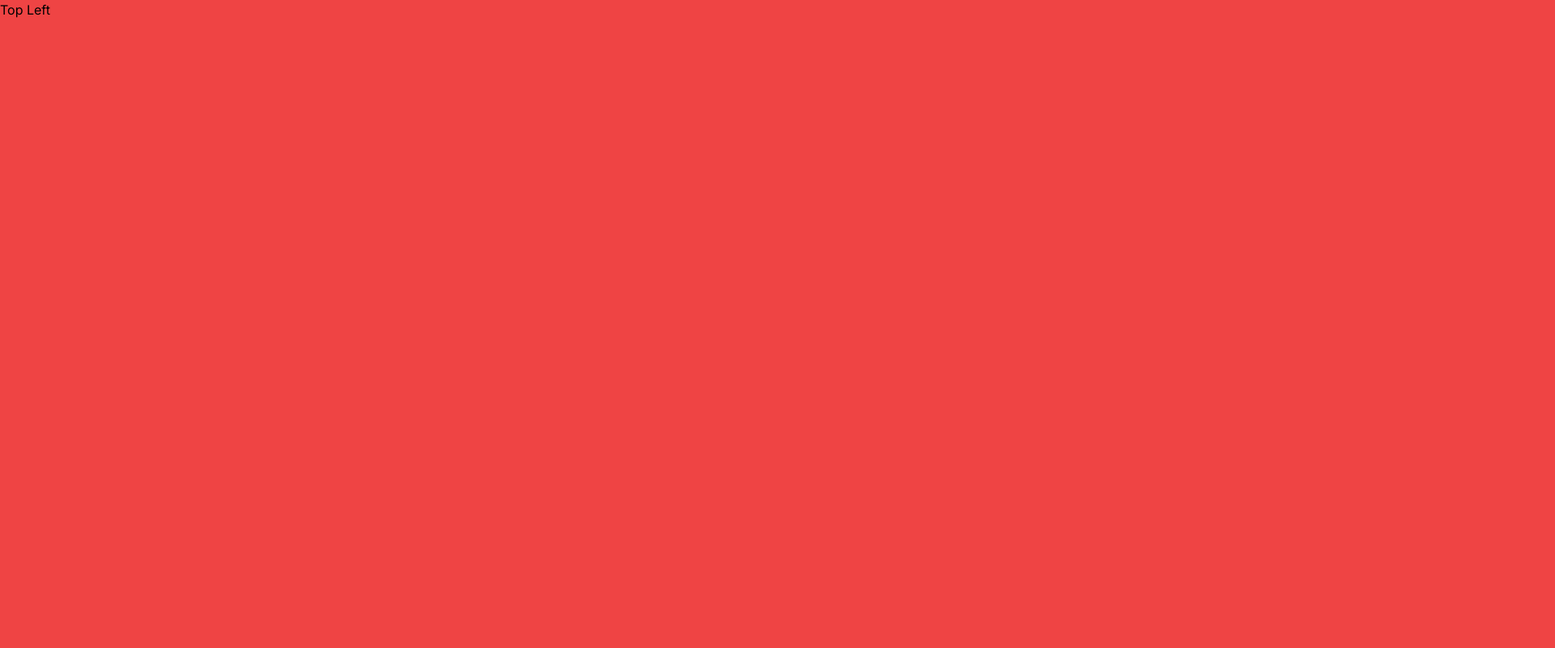
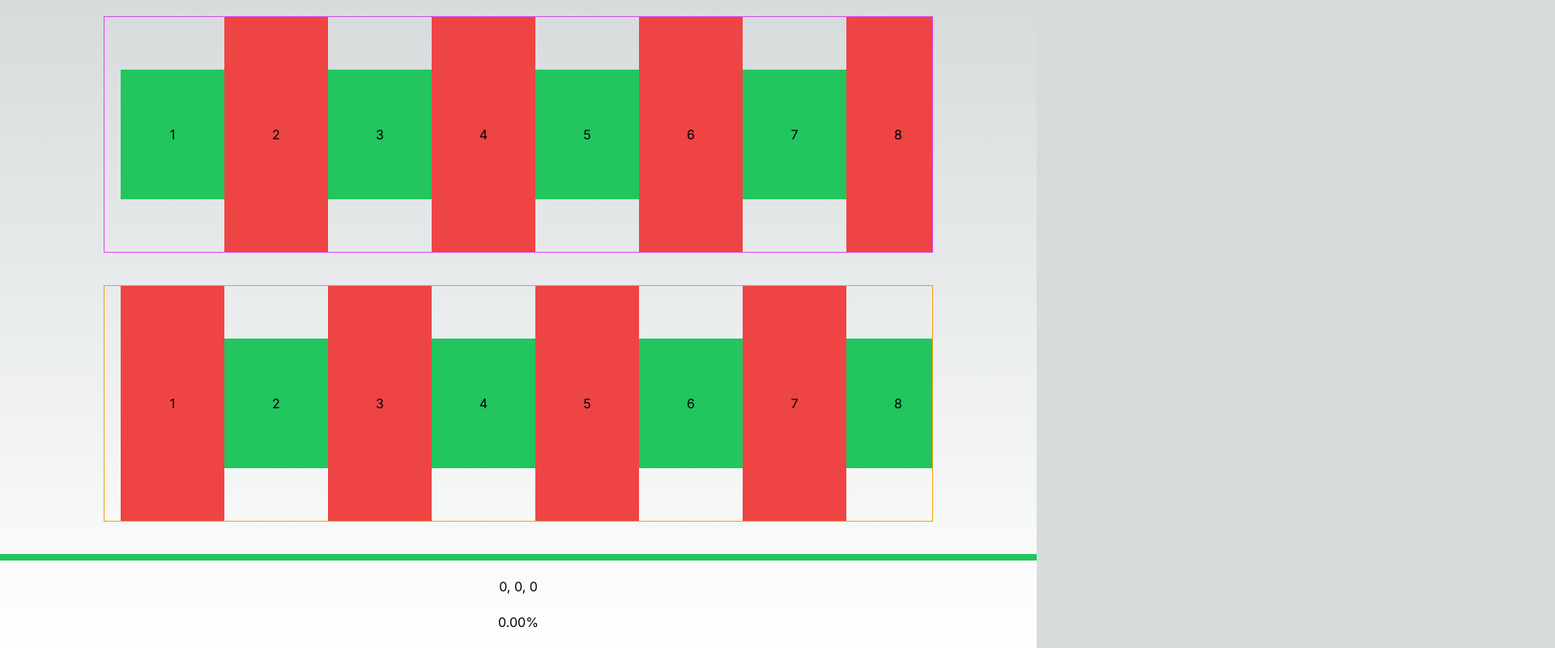
Before and after one commit to JayJay1024/scroll-test, a Next.js app: page / in a window 1280 px wide. Shown: the top 800 px of the page at 81% size, 1920 px wide, since content can reach past the window. Built offline with nearby package versions, Linux system fonts and the light colour scheme.

Commit message:
feat: scroll with percent bar

```diff
--- a/src/app/globals.css
+++ b/src/app/globals.css
@@ -18,16 +18,16 @@
 
 body {
   color: rgb(var(--foreground-rgb));
-  background: linear-gradient(
-      to bottom,
-      transparent,
-      rgb(var(--background-end-rgb))
-    )
-    rgb(var(--background-start-rgb));
+  background: linear-gradient(to bottom, transparent, rgb(var(--background-end-rgb))) rgb(var(--background-start-rgb));
 }
 
 @layer utilities {
   .text-balance {
     text-wrap: balance;
   }
+
+  .custom-scrollbar-1 {
+    scrollbar-color: #f0f rgba(255, 255, 255, 0.5);
+    scrollbar-width: thin;
+  }
 }
--- a/src/app/layout.tsx
+++ b/src/app/layout.tsx
@@ -5,8 +5,8 @@ import "./globals.css";
 const inter = Inter({ subsets: ["latin"] });
 
 export const metadata: Metadata = {
-  title: "Create Next App",
-  description: "Generated by create next app",
+  title: "Scroll Test",
+  description: "Just for scroll testing",
 };
 
 export default function RootLayout({
--- a/src/app/page.tsx
+++ b/src/app/page.tsx
@@ -1,10 +1,5 @@
+import Test from "@/components/test";
+
 export default function Home() {
-  return (
-    <main className="bg-red-500 h-[140vh] w-[180vw] relative shrink-0 text-black">
-      <div className="absolute z-10 top-0 left-0">Top Left</div>
-      <div className="absolute z-10 top-0 right-0">Top Right</div>
-      <div className="absolute z-10 bottom-0 left-0">Bottom Left</div>
-      <div className="absolute z-10 bottom-0 right-0">Bottom Right</div>
-    </main>
-  );
+  return <Test />;
 }
--- /dev/null
+++ b/src/components/test.tsx
@@ -0,0 +1,66 @@
+"use client";
+
+import { useState } from "react";
+
+const array = new Array(20).fill(0);
+
+export default function Test() {
+  const [scrollData, setScrollData] = useState({ scrollWidth: 0, clientWidth: 0, scrollLeft: 0 });
+
+  const percent =
+    scrollData.clientWidth < scrollData.scrollWidth
+      ? (scrollData.scrollLeft * 100) / (scrollData.scrollWidth - scrollData.clientWidth)
+      : 0;
+
+  return (
+    <main className="w-screen h-screen flex flex-col justify-center items-center gap-10 p-5">
+      <div className="w-[80vw] h-[40vh] overflow-auto p-5 border border-fuchsia-500 flex items-center custom-scrollbar-1">
+        {array.map((_, index) => (
+          <div
+            key={index}
+            className={`shrink-0 flex items-center justify-center w-[10vw] ${
+              index % 2 ? "h-[60vh] bg-red-500" : "h-[20vh] bg-green-500"
+            }`}
+          >
+            {index + 1}
+          </div>
+        ))}
+      </div>
+      <div
+        className="w-[80vw] h-[40vh] overflow-y-hidden overflow-x-scroll p-5 border border-amber-500 flex items-center"
+        style={{ scrollbarWidth: "none" }}
+        onWheel={(e) => {
+          const delta = Math.sign(e.deltaY);
+          e.currentTarget.scrollLeft += delta * 10;
+          e.preventDefault();
+        }}
+        onScroll={(e) => {
+          const container = e.currentTarget;
+          const { scrollWidth, clientWidth, scrollLeft } = container;
+          setScrollData({ scrollWidth, clientWidth, scrollLeft });
+        }}
+      >
+        {array.map((_, index) => (
+          <div
+            key={index}
+            className={`shrink-0 flex items-center justify-center w-[10vw] ${
+              index % 2 ? "h-[20vh] bg-green-500" : "h-[60vh] bg-red-500"
+            }`}
+          >
+            {index + 1}
+          </div>
+        ))}
+      </div>
+
+      <div className="flex flex-col items-center gap-5">
+        <div className="relative h-2 w-screen bg-green-500">
+          <div className="absolute z-10 h-2 top-0 left-0 bg-red-500 w-0 transition-[width]" style={{ width: `${percent}vw` }} />
+        </div>
+        <span>
+          {scrollData.scrollWidth}, {scrollData.clientWidth}, {scrollData.scrollLeft}
+        </span>
+        <span>{percent.toFixed(2)}%</span>
+      </div>
+    </main>
+  );
+}
```
